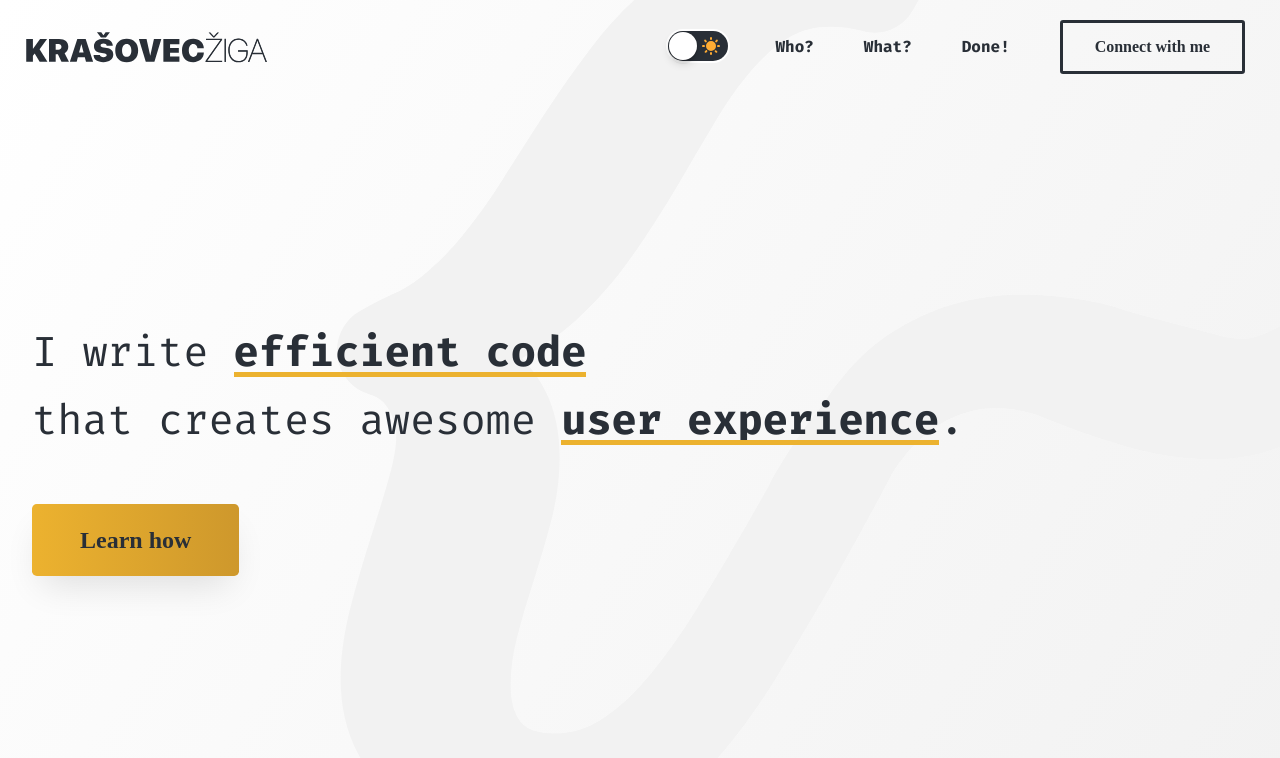
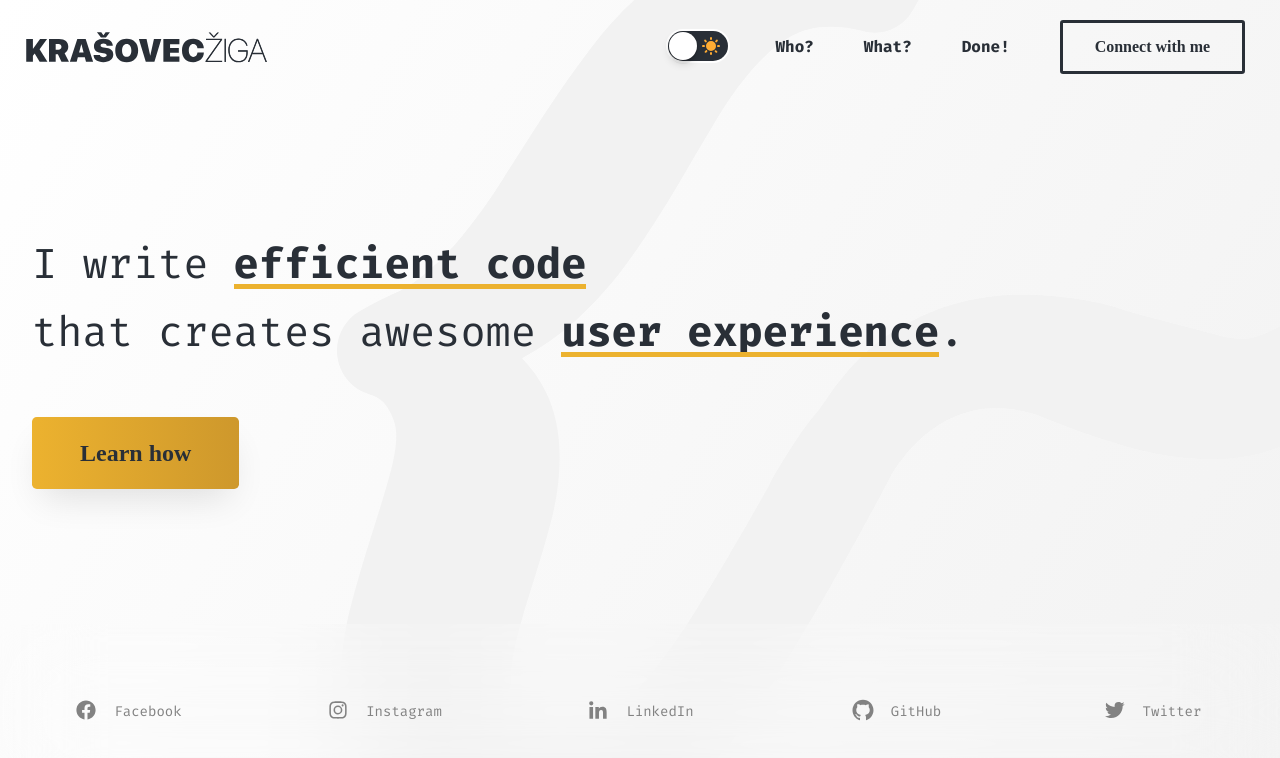
Before and after one commit to zigcccc/PersonalWebsite, a React (Create React App) app: page / in a window 1280 px wide. Shown: the top 758 px of the page. Built offline with nearby package versions, Linux system fonts and the light colour scheme.

Commit message:
Added social icons section to the main banneer

```diff
--- a/src/components/Elements/Banner/Banner.tsx
+++ b/src/components/Elements/Banner/Banner.tsx
@@ -4,9 +4,31 @@ import { StyledBanner } from './Styles';
 import { CTA } from '../../Buttons';
 import { LogoMark } from '../../Icons';
 
+import { SocialLinks } from '../SocialLinks/SocialLinks';
+
 export interface BannerProps {
 	theme: 'light' | 'dark';
 }
+
+const socialLinks = [
+	{
+		id: 'facebook',
+		label: 'Facebook',
+		url: 'https://www.facebook.com/zkrasovec',
+	},
+	{
+		id: 'instagram',
+		label: 'Instagram',
+		url: 'https://www.instagram.com/ziga.krasovec/',
+	},
+	{
+		id: 'linkedin',
+		label: 'LinkedIn',
+		url: 'https://www.linkedin.com/in/zigakrasovec/',
+	},
+	{ id: 'github', label: 'GitHub', url: 'https://github.com/zigcccc/' },
+	{ id: 'twitter', label: 'Twitter', url: 'https://twitter.com/ZigaKrasovec' },
+];
 
 export const Banner = ({ theme }: BannerProps) => (
 	<StyledBanner>
@@ -20,6 +42,9 @@ export const Banner = ({ theme }: BannerProps) => (
 				Learn how
 			</CTA>
 		</div>
+		<div className="social-links-container">
+			<SocialLinks links={socialLinks} />
+		</div>
 		<LogoMark dark={theme === 'dark'} />
 	</StyledBanner>
 );
--- a/src/components/Elements/Banner/Styles.tsx
+++ b/src/components/Elements/Banner/Styles.tsx
@@ -1,13 +1,14 @@
 import styled from 'styled-components';
 
 export const StyledBanner = styled.section`
-	height: calc(100vh - 95px);
+	height: calc(100vh - 95px - 175px);
 	background: linear-gradient(
 		122deg,
 		${({ theme }) => theme.bg} 0%,
 		${({ theme }) => theme.light} 100%
 	);
 	padding-top: 95px;
+	padding-bottom: 175px;
 	display: flex;
 	flex-direction: column;
 	justify-content: center;
@@ -48,4 +49,12 @@ export const StyledBanner = styled.section`
 		bottom: 0;
 		z-index: 1;
 	}
+
+	.social-links-container {
+		position: absolute;
+		bottom: 0;
+		left: 0;
+		right: 0;
+		z-index: 2;
+	}
 `;
--- /dev/null
+++ b/src/components/Elements/SocialLinks/SocialLinks.tsx
@@ -0,0 +1,43 @@
+import React from 'react';
+
+import { Facebook, Instagram, GitHub, LinkedIn, Twitter } from '../../Icons';
+
+import { StyledSocialLinks } from './Styles';
+
+type tSocialIconMapper = {
+	[key: string]: React.ReactElement;
+};
+
+interface SocialLink {
+	id: keyof typeof iconMapper;
+	label: string;
+	url: string;
+}
+export interface SocialLinksProps {
+	links: SocialLink[];
+}
+
+const iconMapper: tSocialIconMapper = {
+	facebook: <Facebook />,
+	instagram: <Instagram />,
+	twitter: <Twitter />,
+	github: <GitHub />,
+	linkedin: <LinkedIn />,
+};
+
+export const SocialLinks = ({ links }: SocialLinksProps) => (
+	<StyledSocialLinks>
+		{links.map((link) => (
+			<a
+				href={link.url}
+				title={link.label}
+				rel="noopener noreferrer"
+				key={link.id}
+				className="social-link"
+			>
+				<span className="social-link--icon">{iconMapper[link.id]}</span>
+				{link.label}
+			</a>
+		))}
+	</StyledSocialLinks>
+);
--- /dev/null
+++ b/src/components/Elements/SocialLinks/Styles.tsx
@@ -0,0 +1,38 @@
+import styled from 'styled-components';
+
+import { convertHexToRGBA } from '../../../helpers';
+
+export const StyledSocialLinks = styled.div`
+	display: flex;
+	align-items: center;
+	justify-content: space-between;
+	background: ${({ theme }) => convertHexToRGBA(theme.bg, 10)};
+	backdrop-filter: blur(45px);
+
+	.social-link {
+		flex: 1;
+		display: flex;
+		align-items: center;
+		justify-content: center;
+		text-align: center;
+		padding: 4.625rem 0;
+		font-size: 0.875rem;
+		text-decoration: none;
+		font-family: ${({ theme }) => theme.font__heading};
+		color: ${({ theme }) => theme.gray__middle};
+
+		&:hover {
+			color: ${({ theme }) => theme.color__primary};
+      background-color: ${({ theme }) => convertHexToRGBA(theme.fg, 5)};
+
+      &--icon svg path {
+        fill: color: ${({ theme }) => theme.color__primary};
+      }
+		}
+
+		&--icon {
+			font-size: 1.5rem;
+			margin-right: 1rem;
+		}
+	}
+`;
--- /dev/null
+++ b/src/components/Icons/SocialIcons.tsx
@@ -0,0 +1,37 @@
+import React from 'react';
+import styled from 'styled-components';
+
+const StyledPath = styled.path`
+	fill: currentColor;
+`;
+
+export const Facebook = (props: React.SVGProps<SVGSVGElement>) => (
+	<svg width="1em" height="1em" viewBox="0 0 25 24" fill="none" {...props}>
+		<StyledPath d="M12.501 2.002c-5.522 0-9.999 4.477-9.999 9.999 0 4.99 3.656 9.126 8.437 9.879v-6.988h-2.54v-2.891h2.54V9.798c0-2.508 1.493-3.891 3.776-3.891 1.094 0 2.24.195 2.24.195v2.459h-1.264c-1.24 0-1.628.772-1.628 1.563v1.875h2.771l-.443 2.891h-2.328v6.988c4.781-.749 8.437-4.886 8.437-9.877 0-5.522-4.477-9.999-9.999-9.999z" />
+	</svg>
+);
+
+export const Instagram = (props: React.SVGProps<SVGSVGElement>) => (
+	<svg width="1em" height="1em" viewBox="0 0 25 24" fill="none" {...props}>
+		<StyledPath d="M17.305 8.276a1.08 1.08 0 100-2.16 1.08 1.08 0 000 2.16zM12.5 7.379a4.622 4.622 0 100 9.243 4.622 4.622 0 000-9.243zm0 7.621a3 3 0 110-5.999 3 3 0 010 5.999z" />
+		<StyledPath d="M12.5 4.622c2.403 0 2.688.008 3.637.052a4.98 4.98 0 011.67.31 2.98 2.98 0 011.71 1.708c.198.535.302 1.1.309 1.671.043.949.052 1.234.052 3.638s-.009 2.687-.052 3.636a4.98 4.98 0 01-.31 1.67 2.979 2.979 0 01-1.708 1.71 4.98 4.98 0 01-1.671.309c-.949.043-1.234.052-3.637.052s-2.688-.009-3.637-.052a4.98 4.98 0 01-1.67-.31 2.98 2.98 0 01-1.71-1.708 4.98 4.98 0 01-.309-1.671c-.044-.949-.053-1.234-.053-3.637s.01-2.688.053-3.637c.007-.57.112-1.136.31-1.67a2.981 2.981 0 011.708-1.71 4.981 4.981 0 011.671-.309c.949-.044 1.234-.053 3.637-.053zM12.5 3c-2.444 0-2.751.01-3.711.054a6.605 6.605 0 00-2.184.419 4.602 4.602 0 00-2.633 2.632 6.605 6.605 0 00-.418 2.185C3.511 9.25 3.5 9.555 3.5 12c0 2.445.01 2.751.054 3.711.015.746.157 1.485.419 2.184a4.601 4.601 0 002.632 2.633c.7.262 1.438.403 2.185.418.96.043 1.266.054 3.71.054s2.751-.01 3.711-.054a6.606 6.606 0 002.185-.419 4.6 4.6 0 002.632-2.632c.262-.7.403-1.438.418-2.185.043-.96.054-1.265.054-3.71 0-2.445-.01-2.751-.054-3.711a6.607 6.607 0 00-.419-2.184 4.6 4.6 0 00-2.632-2.633 6.605 6.605 0 00-2.185-.417C15.25 3.01 14.945 3 12.5 3z" />
+	</svg>
+);
+
+export const LinkedIn = (props: React.SVGProps<SVGSVGElement>) => (
+	<svg width="1em" height="1em" viewBox="0 0 25 24" fill="none" {...props}>
+		<StyledPath d="M5.483 7.197a2.188 2.188 0 100-4.376 2.188 2.188 0 000 4.376zM9.737 8.855v12.139h3.769v-6.003c0-1.584.298-3.118 2.262-3.118 1.937 0 1.961 1.811 1.961 3.218v5.904H21.5v-6.657c0-3.27-.704-5.783-4.526-5.783-1.835 0-3.065 1.007-3.568 1.96h-.051v-1.66H9.737zm-6.142 0H7.37v12.139H3.595V8.855z" />
+	</svg>
+);
+
+export const GitHub = (props: React.SVGProps<SVGSVGElement>) => (
+	<svg width="1em" height="1em" viewBox="0 0 24 24" fill="none" {...props}>
+		<StyledPath d="M11.99 1.788C6.196 1.786 1.5 6.478 1.5 12.27c0 4.58 2.937 8.472 7.027 9.902.55.138.466-.253.466-.52v-1.817c-3.18.373-3.31-1.732-3.523-2.083-.43-.736-1.45-.924-1.146-1.275.724-.373 1.463.093 2.318 1.357.619.916 1.826.761 2.438.609.133-.55.42-1.043.813-1.425-3.295-.59-4.669-2.602-4.669-4.992 0-1.16.382-2.227 1.132-3.087-.478-1.418.045-2.632.115-2.812 1.362-.122 2.777.975 2.888 1.061.773-.208 1.657-.318 2.646-.318.993 0 1.88.114 2.66.325.265-.201 1.577-1.143 2.843-1.029.068.18.579 1.367.129 2.766.76.863 1.146 1.938 1.146 3.1 0 2.396-1.383 4.41-4.688 4.99a2.986 2.986 0 01.893 2.134v2.636c.019.211 0 .42.352.42 4.15-1.4 7.139-5.32 7.139-9.94 0-5.794-4.697-10.484-10.488-10.484z" />
+	</svg>
+);
+
+export const Twitter = (props: React.SVGProps<SVGSVGElement>) => (
+	<svg width="1em" height="1em" viewBox="0 0 24 24" fill="none" {...props}>
+		<StyledPath d="M19.633 7.997c.013.175.013.349.013.523 0 5.325-4.053 11.461-11.46 11.461-2.282 0-4.402-.661-6.186-1.809.324.037.636.05.973.05a8.07 8.07 0 005.001-1.721 4.035 4.035 0 01-3.767-2.793c.249.037.499.062.761.062.361 0 .724-.05 1.061-.137a4.027 4.027 0 01-3.23-3.953v-.05c.537.299 1.16.486 1.82.511a4.022 4.022 0 01-1.796-3.354c0-.748.199-1.434.548-2.032a11.457 11.457 0 008.306 4.215c-.062-.3-.1-.611-.1-.923a4.024 4.024 0 014.028-4.028c1.16 0 2.207.486 2.943 1.272a7.957 7.957 0 002.556-.973c-.3.93-.93 1.72-1.771 2.22a8.073 8.073 0 002.319-.624 8.646 8.646 0 01-2.019 2.083z" />
+	</svg>
+);
--- a/src/components/Icons/index.tsx
+++ b/src/components/Icons/index.tsx
@@ -3,3 +3,4 @@ export * from './LetterMark';
 export * from './LogoMark';
 export * from './Sun';
 export * from './Moon';
+export * from './SocialIcons';
--- /dev/null
+++ b/src/components/Layout/Spacer/Styles.tsx
@@ -0,0 +1,5 @@
+import styled from 'styled-components';
+
+export const StyledSpacer = styled.div`
+	flex: 1;
+`;
--- /dev/null
+++ b/src/components/Layout/index.ts
@@ -0,0 +1 @@
+export * from './Spacer/Spacer';
--- /dev/null
+++ b/src/helpers/colorFunctions.ts
@@ -0,0 +1,8 @@
+export const convertHexToRGBA = (hex: string, opacity: number): string => {
+	const tempHex = hex.replace('#', '');
+	const r = parseInt(tempHex.substring(0, 2), 16);
+	const g = parseInt(tempHex.substring(2, 4), 16);
+	const b = parseInt(tempHex.substring(4, 6), 16);
+
+	return `rgba(${r},${g},${b},${opacity / 100})`;
+};
--- /dev/null
+++ b/src/helpers/index.ts
@@ -0,0 +1 @@
+export * from './colorFunctions';
--- a/src/styles/theme.ts
+++ b/src/styles/theme.ts
@@ -21,12 +21,14 @@ export const theme_light = Object.freeze({
 	fg: theme_base.color__gray,
 	bg: theme_base.color__white,
 	light: theme_base.gray__6,
+	gray__middle: theme_base.gray__3,
 });
 
 export const theme_dark = Object.freeze({
 	fg: theme_base.color__white,
 	bg: theme_base.color__gray,
 	light: `${theme_base.color__dark}42`,
+	gray__middle: theme_base.gray__4,
 });
 
 const ThemeType = { ...theme_base, ...theme_light };
```
Also changed, not shown: src/components/Layout/Spacer/Spacer.tsx (added, +7 -0 lines).
